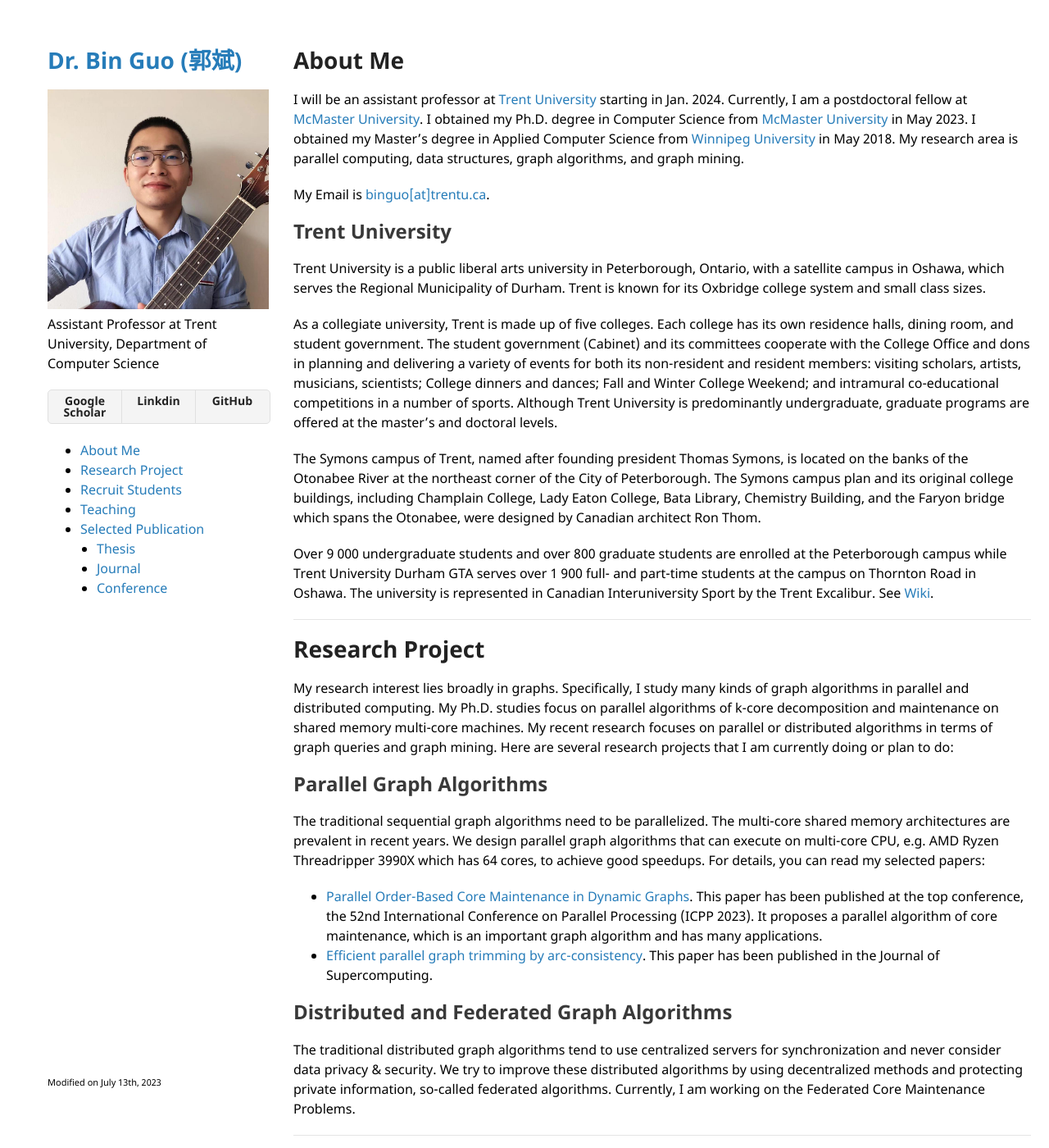
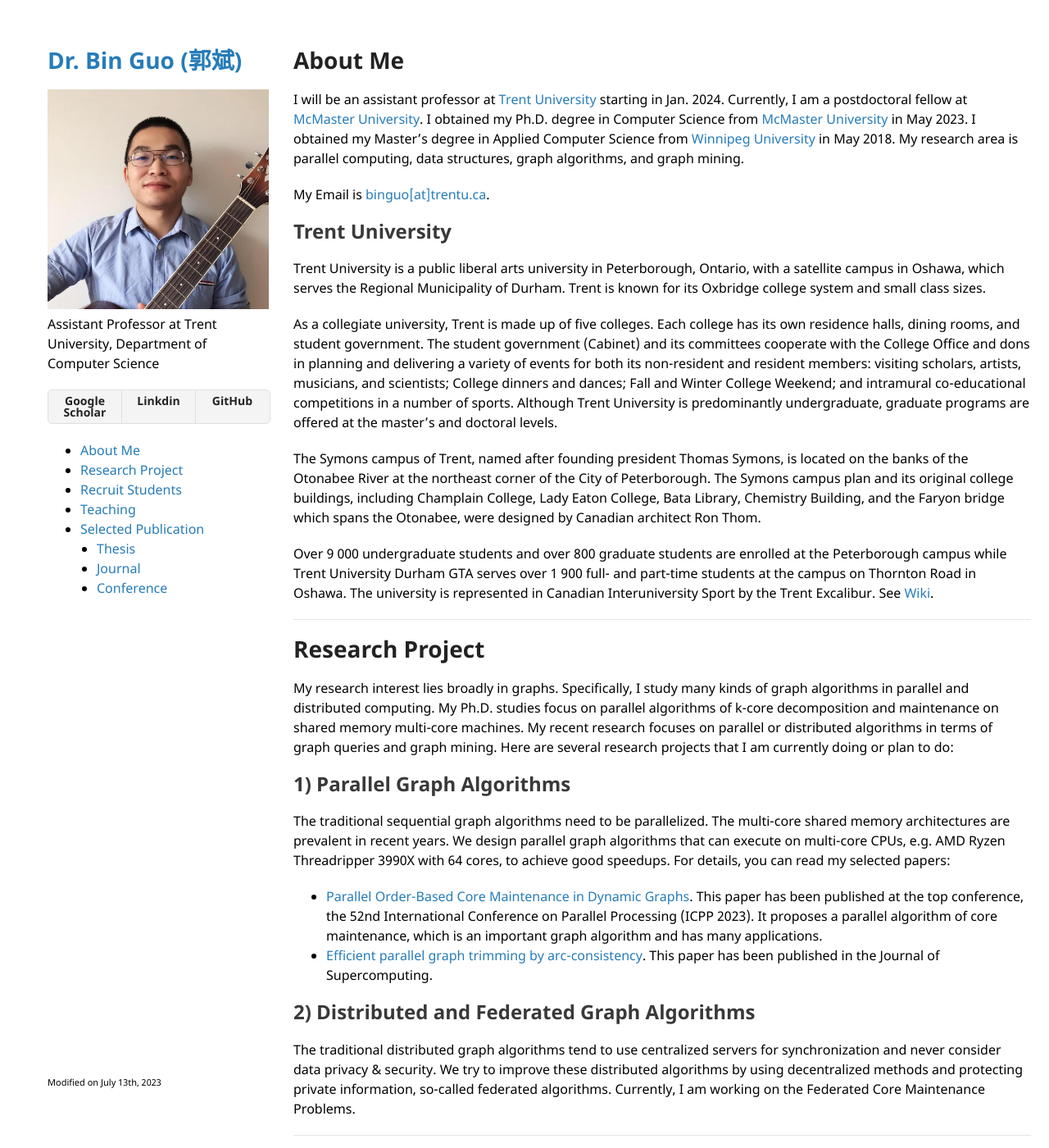
Before and after one commit to bin-guo/bin-guo.github.io, a Jekyll site: the page built from index.md, in a window 1280 px wide and 1400 px high. Shown: the whole window at 82% size. Built offline with Jekyll 4.4.1, drawn with Linux system fonts in a browser that asks for light colours; our own code applies the rules of GitHub Pages for plain Markdown files.

Commit message:
Update index.md

```diff
--- a/index.md
+++ b/index.md
@@ -7,7 +7,7 @@ My Email is [binguo\[at\]trentu.ca](mailto:binguo@trentu.ca).
 
 Trent University is a public liberal arts university in Peterborough, Ontario, with a satellite campus in Oshawa, which serves the Regional Municipality of Durham. Trent is known for its Oxbridge college system and small class sizes.
 
-As a collegiate university, Trent is made up of five colleges. Each college has its own residence halls, dining room, and student government. The student government (Cabinet) and its committees cooperate with the College Office and dons in planning and delivering a variety of events for both its non-resident and resident members: visiting scholars, artists, musicians, scientists; College dinners and dances; Fall and Winter College Weekend; and intramural co-educational competitions in a number of sports. Although Trent University is predominantly undergraduate, graduate programs are offered at the master's and doctoral levels.
+As a collegiate university, Trent is made up of five colleges. Each college has its own residence halls, dining rooms, and student government. The student government (Cabinet) and its committees cooperate with the College Office and dons in planning and delivering a variety of events for both its non-resident and resident members: visiting scholars, artists, musicians, and scientists; College dinners and dances; Fall and Winter College Weekend; and intramural co-educational competitions in a number of sports. Although Trent University is predominantly undergraduate, graduate programs are offered at the master's and doctoral levels.
 
 The Symons campus of Trent, named after founding president Thomas Symons, is located on the banks of the Otonabee River at the northeast corner of the City of Peterborough. The Symons campus plan and its original college buildings, including Champlain College, Lady Eaton College, Bata Library, Chemistry Building, and the Faryon bridge which spans the Otonabee, were designed by Canadian architect Ron Thom.
 
@@ -19,12 +19,12 @@ See [Wiki](https://en.wikipedia.org/wiki/Trent_University).
 # Research Project
 My research interest lies broadly in graphs. Specifically, I study many kinds of graph algorithms in parallel and distributed computing. My Ph.D. studies focus on parallel algorithms of k-core decomposition and maintenance on shared memory multi-core machines. My recent research focuses on parallel or distributed algorithms in terms of graph queries and graph mining. Here are several research projects that I am currently doing or plan to do:
 
-## Parallel Graph Algorithms
-The traditional sequential graph algorithms need to be parallelized. The multi-core shared memory architectures are prevalent in recent years. We design parallel graph algorithms that can execute on multi-core CPU, e.g. AMD Ryzen Threadripper 3990X which has 64 cores, to achieve good speedups. For details, you can read my selected papers:
+## 1) Parallel Graph Algorithms
+The traditional sequential graph algorithms need to be parallelized. The multi-core shared memory architectures are prevalent in recent years. We design parallel graph algorithms that can execute on multi-core CPUs, e.g. AMD Ryzen Threadripper 3990X with 64 cores, to achieve good speedups. For details, you can read my selected papers:
 * [Parallel Order-Based Core Maintenance in Dynamic Graphs](https://dl.acm.org/doi/abs/10.1145/3605573.3605597). This paper has been published at the top conference, the 52nd International Conference on Parallel Processing (ICPP 2023). It proposes a parallel algorithm of core maintenance, which is an important graph algorithm and has many applications.
 * [Efficient parallel graph trimming by arc-consistency](https://link.springer.com/article/10.1007/s11227-022-04457-9). This paper has been published in the Journal of Supercomputing.
 
-## Distributed and Federated Graph Algorithms
+## 2) Distributed and Federated Graph Algorithms
 The traditional distributed graph algorithms tend to use centralized servers for synchronization and never consider data privacy & security. We try to improve these distributed algorithms by using decentralized methods and protecting private information, so-called federated algorithms. Currently, I am working on the Federated Core Maintenance Problems.
 
 
```
